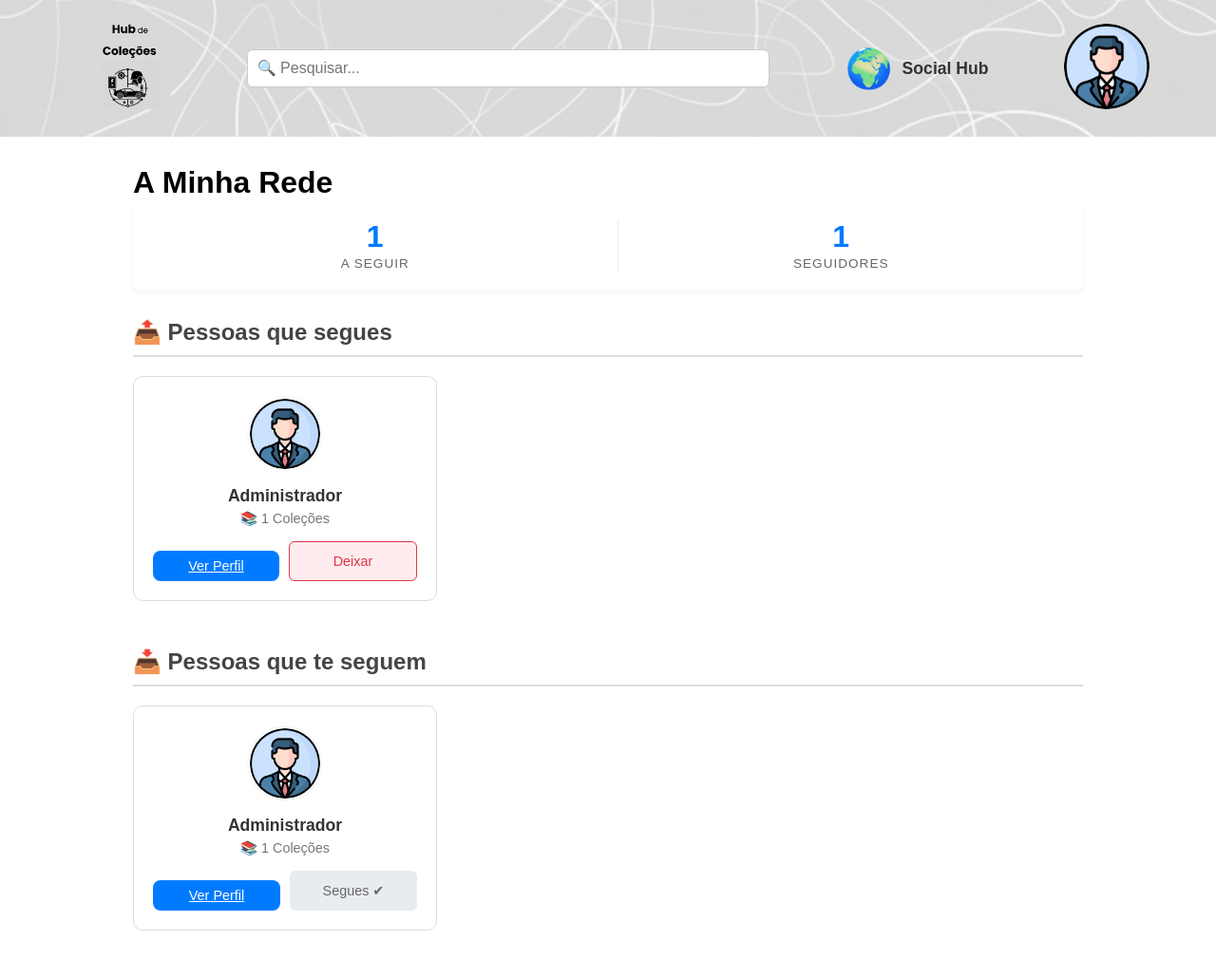
After one commit to diogo-tavares/EIS_2526-G2_MEEC, a PHP site: page /meus_seguidores.php in a window 1280 px wide. The commit adds this page. Shown: the whole page at 95% size. Run offline with PHP 8.4, Linux system fonts and the light colour scheme; a user stored in the database is signed in; data comes from the database, SQL or seed files in the repository; tables that the repository leaves empty hold one stand-in row (values such as "Sample post").

Commit message:
Add files via upload

```diff
--- a/Teamwork/public_html/detalhes_colecao.php
+++ b/Teamwork/public_html/detalhes_colecao.php
@@ -88,7 +88,10 @@ $num_itens = $res_items->num_rows;
                         <?php echo htmlspecialchars($colecao['title']); ?>
                     </span>
                     <span style="float: right; font-size: 0.9em; background: white; padding: 5px 10px; border-radius: 15px; border: 1px solid #ddd;">
-                        Criado por: <strong><?php echo htmlspecialchars($colecao['owner_name']); ?></strong>
+                        Criado por:
+                        <a href="perfil_publico.php?id=<?php echo $colecao['user_id']; ?>" style="color: #333; text-decoration: underline;">
+                            <strong><?php echo htmlspecialchars($colecao['owner_name']); ?></strong>
+                        </a>
                     </span>
                 </p>
                 <p><strong>Data de criação: </strong><?php echo date('d/m/Y', strtotime($colecao['created_date'])); ?></p>
--- /dev/null
+++ b/Teamwork/public_html/meus_seguidores.php
@@ -0,0 +1,285 @@
+<?php
+session_start();
+require_once 'php/db.php';
+require_once 'php/auth.php';
+require_once 'php/get_profile_pic.php';
+
+$my_id = $_SESSION['user_id'];
+
+// --- QUERY 1: Quem eu sigo (Following) ---
+// Inclui subquery para contar quantas coleções cada pessoa tem
+$sql_following = "
+    SELECT u.id, u.name, u.photo_path,
+           (SELECT COUNT(*) FROM collections WHERE user_id = u.id) as num_cols
+    FROM user_follows uf
+    JOIN users u ON uf.followed_id = u.id
+    WHERE uf.follower_id = ?
+    ORDER BY uf.created_at DESC";
+
+$stmt = $conn->prepare($sql_following);
+$stmt->bind_param("i", $my_id);
+$stmt->execute();
+$res_following = $stmt->get_result();
+$count_following = $res_following->num_rows;
+
+// --- QUERY 2: Quem me segue (Followers) ---
+// Inclui verificação se eu já sigo de volta (do_i_follow)
+$sql_followers = "
+    SELECT u.id, u.name, u.photo_path,
+           (SELECT COUNT(*) FROM collections WHERE user_id = u.id) as num_cols,
+           (SELECT COUNT(*) FROM user_follows WHERE follower_id = ? AND followed_id = u.id) as do_i_follow
+    FROM user_follows uf
+    JOIN users u ON uf.follower_id = u.id
+    WHERE uf.followed_id = ?
+    ORDER BY uf.created_at DESC";
+
+$stmt2 = $conn->prepare($sql_followers);
+$stmt2->bind_param("ii", $my_id, $my_id);
+$stmt2->execute();
+$res_followers = $stmt2->get_result();
+$count_followers = $res_followers->num_rows;
+?>
+
+<!DOCTYPE html>
+<html lang="pt">
+<head>
+    <meta charset="UTF-8">
+    <title>A Minha Rede</title>
+    <link rel="stylesheet" href="css/style.css">
+    <script src="js/pesquisa.js" defer></script>
+    <style>
+        /* Estilos específicos para esta página */
+        .stats-bar {
+            display: flex;
+            gap: 20px;
+            margin-bottom: 30px;
+            background: white;
+            padding: 20px;
+            border-radius: 8px;
+            box-shadow: 0 2px 5px rgba(0,0,0,0.05);
+        }
+        .stat-item {
+            flex: 1;
+            text-align: center;
+        }
+        .stat-number {
+            font-size: 2em;
+            font-weight: bold;
+            color: #007bff;
+            display: block;
+        }
+        .stat-label {
+            color: #666;
+            text-transform: uppercase;
+            font-size: 0.85em;
+            letter-spacing: 1px;
+        }
+        .network-grid {
+            display: grid;
+            grid-template-columns: repeat(auto-fill, minmax(280px, 1fr));
+            gap: 20px;
+            margin-bottom: 50px;
+        }
+        .user-card {
+            background: white;
+            border: 1px solid #ddd;
+            border-radius: 10px;
+            padding: 20px;
+            text-align: center;
+            transition: transform 0.2s;
+            display: flex;
+            flex-direction: column;
+            align-items: center;
+        }
+        .user-card:hover {
+            transform: translateY(-5px);
+            box-shadow: 0 5px 15px rgba(0,0,0,0.1);
+        }
+        .user-card img {
+            width: 80px;
+            height: 80px;
+            border-radius: 50%;
+            object-fit: cover;
+            margin-bottom: 10px;
+            border: 3px solid #f8f9fa;
+        }
+        .user-card h3 {
+            margin: 5px 0;
+            font-size: 1.1em;
+            color: #333;
+        }
+        .user-meta {
+            font-size: 0.9em;
+            color: #777;
+            margin-bottom: 15px;
+        }
+        .btn-unfollow {
+            background-color: #ffebee;
+            color: #dc3545;
+            border: 1px solid #dc3545;
+        }
+        .btn-unfollow:hover {
+            background-color: #dc3545;
+            color: white;
+        }
+        .section-title {
+            border-bottom: 2px solid #ddd;
+            padding-bottom: 10px;
+            margin-bottom: 20px;
+            color: #444;
+            display: flex;
+            align-items: center;
+            gap: 10px;
+        }
+    </style>
+</head>
+<body>
+
+<header class="top-bar-home">
+    <div class="logo"><a href="homepage.php"><img src="images/logo.png" alt="Logo"></a></div>
+    <div class="search-bar">
+        <div class="search-input-wrapper">
+            <input type="text" id="live-search-input" placeholder="🔍 Pesquisar..." autocomplete="off">
+            <div id="search-results" class="search-results-list"></div>
+        </div>
+        <a href="social.php" class="social-hub-btn">
+            <span class="social-hub-icon">🌍</span>
+            <span class="social-hub-text">Social Hub</span>
+        </a>
+    </div>
+    <div class="user-icon">
+        <a href="perfil.php">
+            <img src="<?php echo htmlspecialchars($user_photo); ?>" alt="Perfil" height="90" style="border-radius: 50%; object-fit: cover; width: 90px;">
+        </a>
+    </div>
+</header>
+
+<main class="main-content" style="display: block; max-width: 1000px;">
+
+    <h1>A Minha Rede</h1>
+
+    <div class="stats-bar">
+        <div class="stat-item">
+            <span class="stat-number"><?php echo $count_following; ?></span>
+            <span class="stat-label">A Seguir</span>
+        </div>
+        <div class="stat-item" style="border-left: 1px solid #eee;">
+            <span class="stat-number"><?php echo $count_followers; ?></span>
+            <span class="stat-label">Seguidores</span>
+        </div>
+    </div>
+
+    <h2 class="section-title">📤 Pessoas que segues</h2>
+
+    <?php if ($count_following > 0): ?>
+        <div class="network-grid">
+            <?php while($user = $res_following->fetch_assoc()): ?>
+                <div class="user-card" id="card-user-<?php echo $user['id']; ?>">
+                    <img src="<?php echo htmlspecialchars(!empty($user['photo_path']) ? $user['photo_path'] : 'images/profile.png'); ?>">
+
+                    <h3><?php echo htmlspecialchars($user['name']); ?></h3>
+                    <p class="user-meta">📚 <?php echo $user['num_cols']; ?> Coleções</p>
+
+                    <div style="display: flex; gap: 10px; width: 100%;">
+                        <a href="perfil_publico.php?id=<?php echo $user['id']; ?>" class="btn-primary" style="flex: 1; font-size: 0.9em; padding: 8px;">Ver Perfil</a>
+
+                        <button class="btn-secondary btn-unfollow" style="flex: 1; font-size: 0.9em; padding: 8px;"
+                                onclick="toggleFollow(<?php echo $user['id']; ?>, 'unfollow')">
+                            Deixar
+                        </button>
+                    </div>
+                </div>
+            <?php endwhile; ?>
+        </div>
+    <?php else: ?>
+        <p style="margin-bottom: 40px; color: #666;">Ainda não segues ninguém. <a href="social.php">Explora o Social Hub</a> para encontrar pessoas.</p>
+    <?php endif; ?>
+
+
+    <h2 class="section-title">📥 Pessoas que te seguem</h2>
+
+    <?php if ($count_followers > 0): ?>
+        <div class="network-grid">
+            <?php while($follower = $res_followers->fetch_assoc()): ?>
+                <div class="user-card">
+                    <img src="<?php echo htmlspecialchars(!empty($follower['photo_path']) ? $follower['photo_path'] : 'images/profile.png'); ?>">
+
+                    <h3><?php echo htmlspecialchars($follower['name']); ?></h3>
+                    <p class="user-meta">📚 <?php echo $follower['num_cols']; ?> Coleções</p>
+
+                    <div style="display: flex; gap: 10px; width: 100%;">
+                        <a href="perfil_publico.php?id=<?php echo $follower['id']; ?>" class="btn-primary" style="flex: 1; font-size: 0.9em; padding: 8px;">Ver Perfil</a>
+
+                        <?php if ($follower['do_i_follow']): ?>
+                            <button class="btn-secondary" disabled style="flex: 1; font-size: 0.9em; padding: 8px; background-color: #e9ecef; color: #666; cursor: default;">
+                                Segues ✔
+                            </button>
+                        <?php else: ?>
+                            <button id="btn-follow-back-<?php echo $follower['id']; ?>"
+                                    class="btn-primary" style="flex: 1; font-size: 0.9em; padding: 8px; background-color: #28a745;"
+                                    onclick="toggleFollow(<?php echo $follower['id']; ?>, 'follow_back')">
+                                Seguir de volta
+                            </button>
+                        <?php endif; ?>
+                    </div>
+                </div>
+            <?php endwhile; ?>
+        </div>
+    <?php else: ?>
+        <p style="color: #666;">Ainda não tens seguidores.</p>
+    <?php endif; ?>
+
+</main>
+
+<script>
+function toggleFollow(userId, type) {
+    // Confirmar se for para deixar de seguir
+    if (type === 'unfollow' && !confirm("Tens a certeza que queres deixar de seguir este utilizador?")) {
+        return;
+    }
+
+    fetch('php/follow_action.php', {
+        method: 'POST',
+        headers: { 'Content-Type': 'application/json' },
+        body: JSON.stringify({ followed_id: userId })
+    })
+    .then(res => res.json())
+    .then(data => {
+        if (data.success) {
+            if (type === 'unfollow') {
+                // Remover o cartão visualmente
+                const card = document.getElementById('card-user-' + userId);
+                if (card) {
+                    card.style.opacity = '0.5';
+                    card.innerHTML = '<p style="padding: 20px; color: #dc3545;">Deixaste de seguir.</p>';
+                    setTimeout(() => card.remove(), 1000);
+
+                    // Atualizar contador
+                    const stat = document.querySelector('.stat-number');
+                    if(stat) stat.innerText = parseInt(stat.innerText) - 1;
+                }
+            } else if (type === 'follow_back') {
+                // Alterar botão para "Segues ✔"
+                const btn = document.getElementById('btn-follow-back-' + userId);
+                if (btn) {
+                    btn.innerText = "Segues ✔";
+                    btn.disabled = true;
+                    btn.style.backgroundColor = "#e9ecef";
+                    btn.style.color = "#666";
+                    btn.style.cursor = "default";
+
+                    // Atualizar contador de "A Seguir"
+                    const stat = document.querySelector('.stat-number');
+                    if(stat) stat.innerText = parseInt(stat.innerText) + 1;
+                }
+            }
+        } else {
+            alert("Erro: " + data.message);
+        }
+    })
+    .catch(err => console.error("Erro:", err));
+}
+</script>
+
+</body>
+</html>
--- a/Teamwork/public_html/social.php
+++ b/Teamwork/public_html/social.php
@@ -94,7 +94,9 @@ $res_users = $stmt_users->get_result();
                             <div class="mini-event-card" style="position: relative; border-left: 5px solid #ffc107; display: flex; flex-direction: column; justify-content: space-between;">
                                 <div>
                                     <span style="font-size: 0.8em; background: #e9ecef; padding: 2px 8px; border-radius: 4px; float: right;">
-                                        Por: <?php echo htmlspecialchars($col['owner_name']); ?>
+                                       Por: <a href="perfil_publico.php?id=<?php echo $col['user_id']; ?>" style="text-decoration: none; color: #007bff; font-weight: bold;">
+                                             <?php echo htmlspecialchars($col['owner_name']); ?>
+                                            </a>
                                     </span>
 
                                     <h4>
```
Also changed, not shown: Teamwork/public_html/homepage.php (+55 -7 lines), Teamwork/public_html/perfil_publico.php (added, +138 -0 lines), Teamwork/public_html/php/follow_action.php (added, +47 -0 lines).
